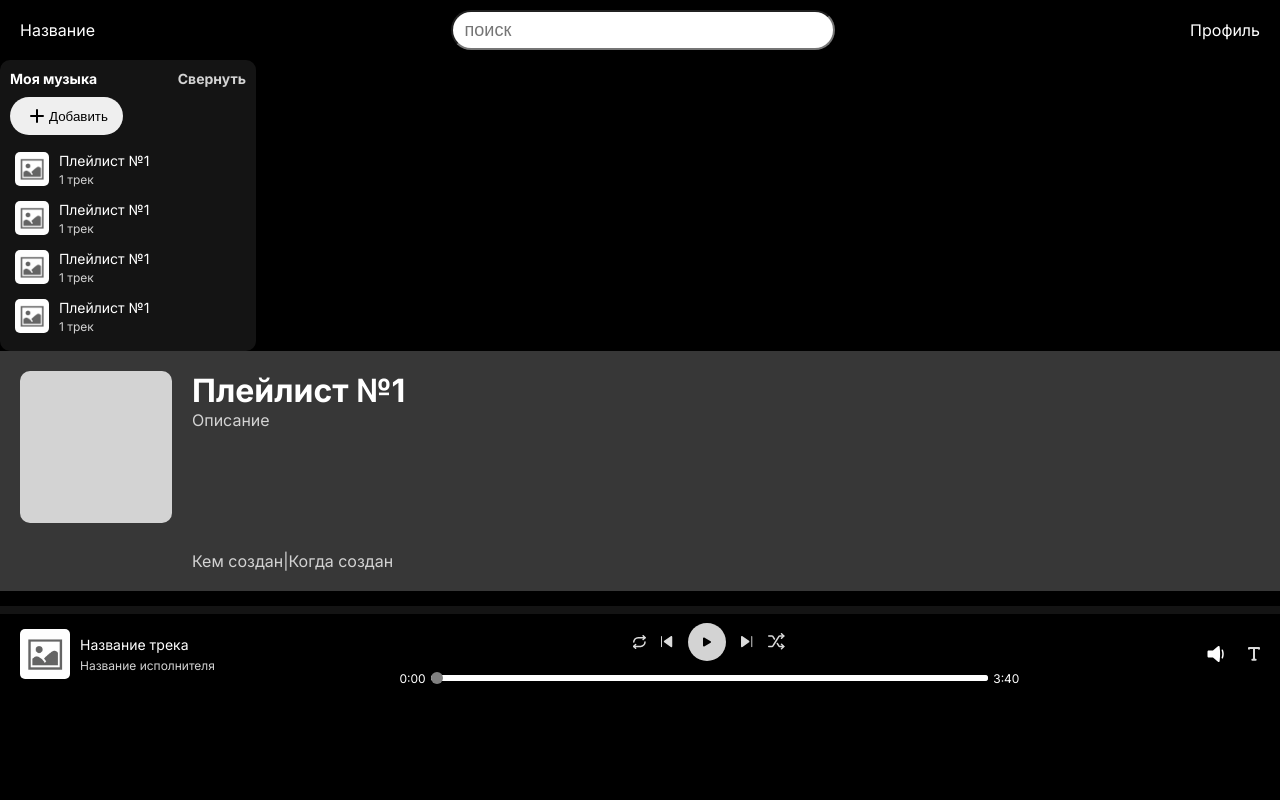
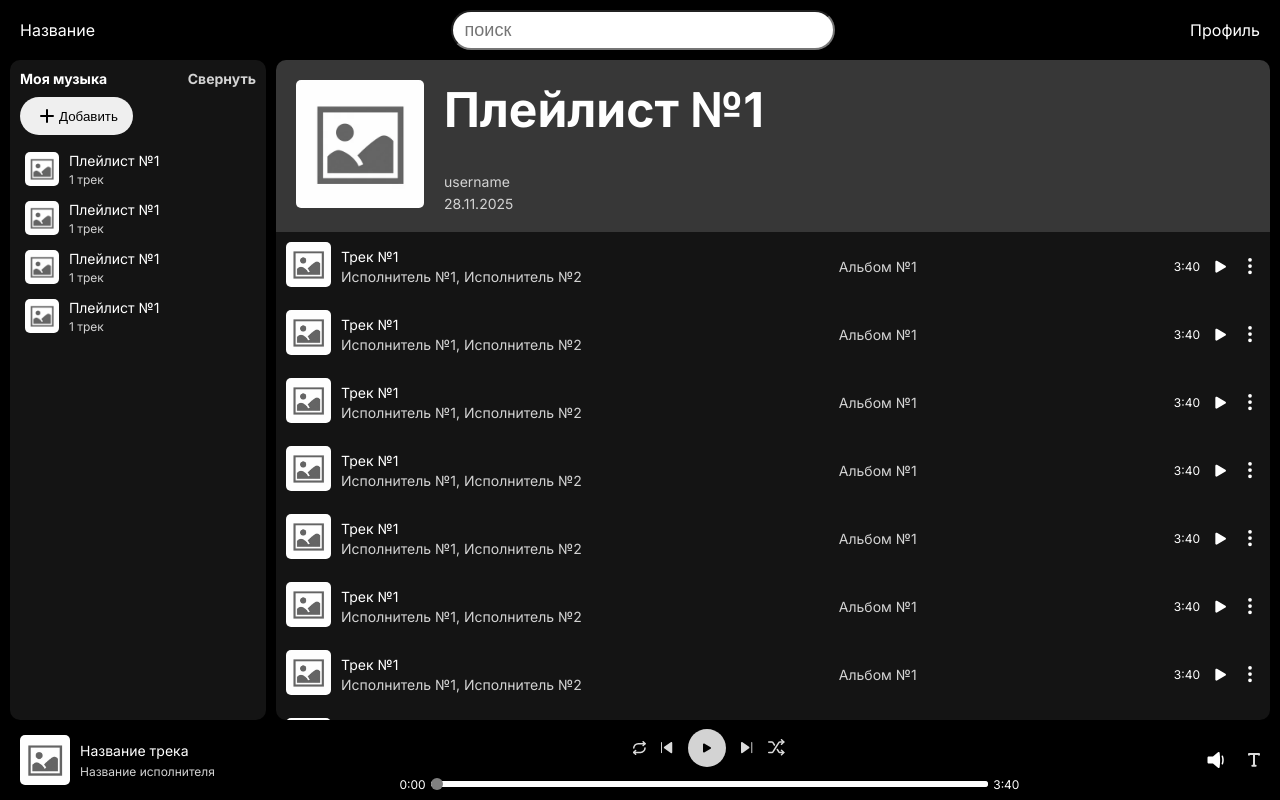
Before and after one commit to ErbKqlx/music-app, a Vue app: page /playlist in a window 1280 px wide. Built offline with nearby package versions, Linux system fonts and the light colour scheme.

Commit message:
remake playlist page

```diff
--- a/src/components/SongsList.vue
+++ b/src/components/SongsList.vue
@@ -4,13 +4,14 @@
 
 <template>
     <div class="songs-list">
-        <Song
+        <slot></slot>
+        <!-- <Song
             title="Трек №1"
             :artists="['Исполнитель №1', 'Исполнитель №2']"
             :length="220"
 
             v-for="i in 10"
-        />
+        /> -->
     </div>
 </template>
 
@@ -19,9 +20,6 @@
         display: flex;
         flex-direction: column;
         background-color: rgb(20, 20, 20);
-        flex-grow: 1;
-        height: 1vh;
-        overflow-y: scroll;
         /* scrollbar-width: thin; */
         /* scrollbar-color:  */
     }
--- a/src/views/Playlist.vue
+++ b/src/views/Playlist.vue
@@ -4,29 +4,51 @@
     import PlaylistInfoCard from '@/components/Playlist/PlaylistInfoCard.vue';
     import SongsList from '@/components/SongsList.vue';
     import PlayerBar from '@/components/PlayerBar/PlayerBar.vue';
+    import Wrapper from '@/components/Wrapper.vue'
+    import TitleCard from '@/components/TitleCard.vue'
+    import Image from '@/components/Image.vue'
+    import SongCard from '@/components/SongCard.vue';
 </script>
 
 <template>
     <Header></Header>
-    <div class="wrapper">
-        <PlaylistsAside/>
-        <main>
-            <div class="playlist-main-info">
-                <PlaylistInfoCard title="Плейлист №1" description="Описание"/>
-                <SongsList/>
-                <!-- <Footer></Footer> -->
-            </div>
-        </main>
-    </div>
+    <Wrapper>
+        <div class="playlist-info">
+            <TitleCard title="Плейлист №1" created_by="username" created_at="28.11.2025">
+                <template #image>
+                    <Image/>
+                </template>
+            </TitleCard>
+            <!-- <PlaylistInfoCard title="Плейлист №1" description="Описание"/> -->
+            <SongsList>
+                <SongCard
+                    title="Трек №1"
+                    :artists="['Исполнитель №1', 'Исполнитель №2']"
+                    :length="220"
+
+                    v-for="i in 10"
+                />
+            </SongsList>
+            <!-- <Footer></Footer> -->
+        </div>
+    </Wrapper>
     <PlayerBar/>
 </template>
 
 <style scoped>
-    .playlist-main-info{
+    .playlist-info{
+        height: 1vh;
+        flex-grow: 1;
+        background-color: rgb(20, 20, 20);
+        border-radius: 10px;
+        overflow-y: scroll;
+        padding-bottom: 10px;
+    }
+    /* .playlist-main-info{
         display: flex;
         flex-direction: column;
         gap: 15px;
         flex-grow: 1;
         height: 100%;
-    }
+    } */
 </style>
```
